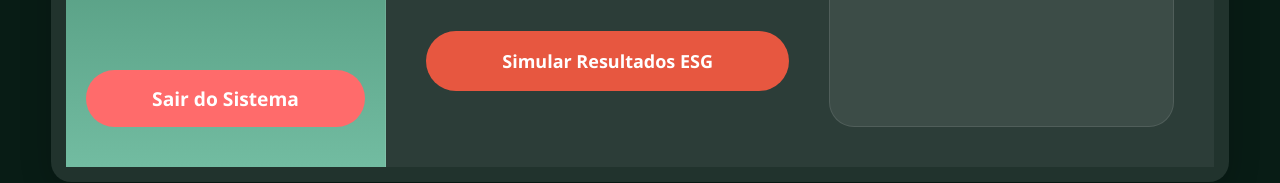
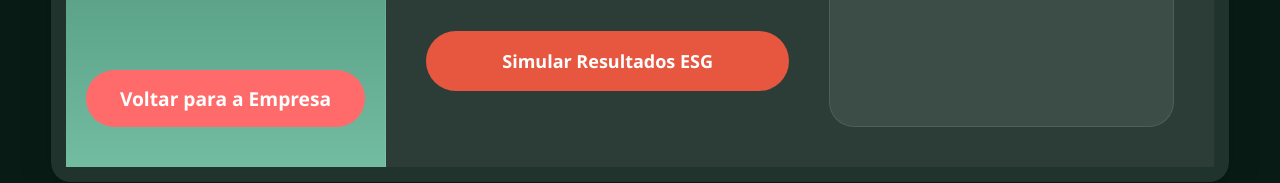
Before and after one commit to Lucascbayma/CICLE, a React (Create React App) app in the folder frontend/: page /calculadora in a window 1280 px wide. Shown: the part 560-743 px from the top of the page. Built offline with nearby package versions, Linux system fonts and the light colour scheme.

Commit message:
Ajustando caminhos da calculadora

```diff
--- a/frontend/src/Calculadora.js
+++ b/frontend/src/Calculadora.js
@@ -46,7 +46,7 @@ function Calculadora() {
                         <h2 style={{ color: 'white', fontSize: '24px', fontWeight: 'bold', margin: '0 0 10px 0' }}>Painel ESG</h2>
                         <p style={{ color: 'rgba(255,255,255,0.8)', fontSize: '14px', lineHeight: '1.4' }}>Simulação baseada em premissas técnicas Edenred</p>
                     </div>
-                    <button onClick={() => navigate('/')} className="login-button" style={{ backgroundColor: '#ff6b6b', width: '100%', border: 'none' }}>Sair do Sistema</button>
+                    <button onClick={() => navigate('/empresa')} className="login-button" style={{ backgroundColor: '#ff6b6b', width: '100%', border: 'none' }}>Voltar para a Empresa</button>
                 </div>
 
                 <div style={{ flex: 1, padding: '40px', backgroundColor: 'rgba(255, 255, 255, 0.05)', display: 'flex', gap: '40px', overflowY: 'auto' }}>
```
